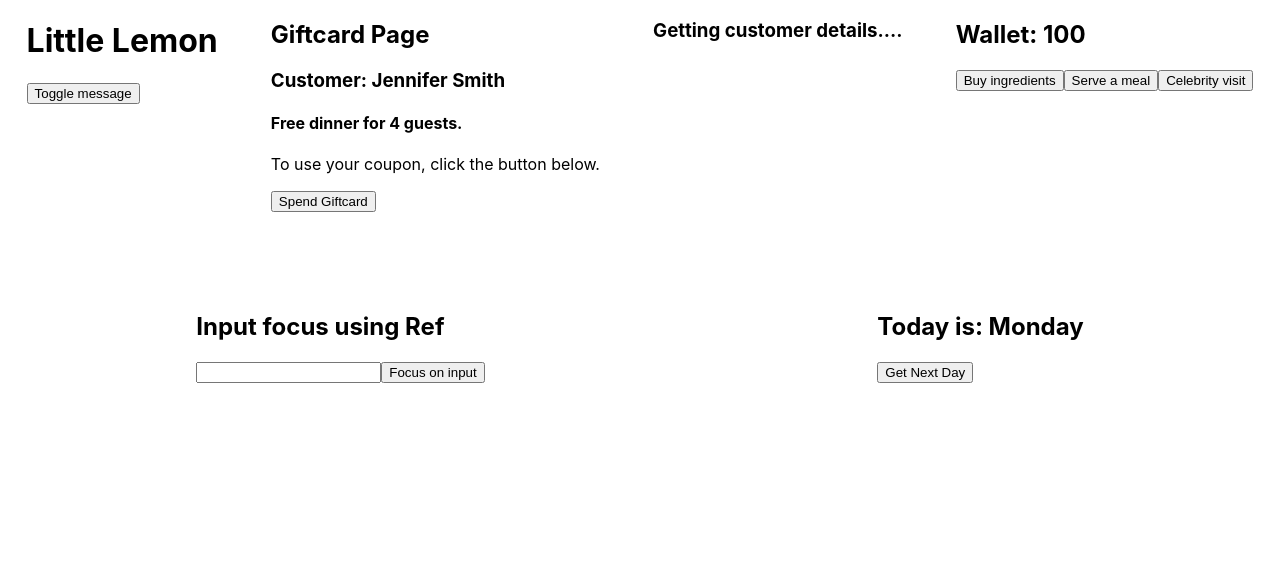
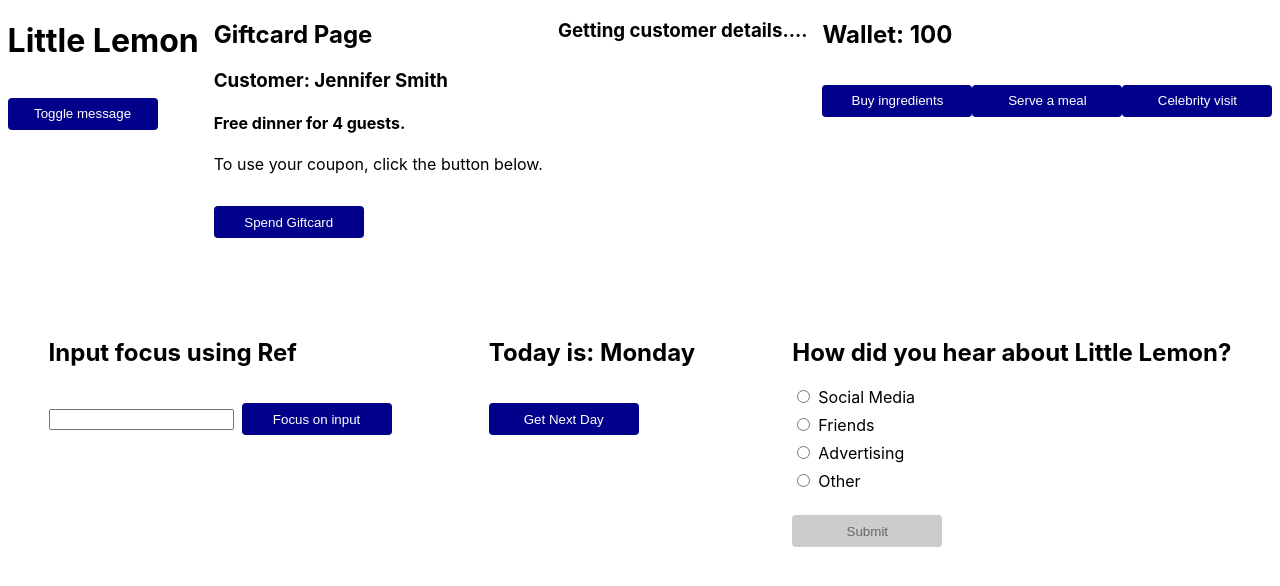
Before and after one commit to madhuriS3008/reacthooks, a React (Create React App) app: page / in a window 1280 px wide. Shown: the top 586 px of the page. Built offline with nearby package versions, Linux system fonts and the light colour scheme; no server answers.

Commit message:
children manipulation using React.cloneElement and React.Children

```diff
--- a/src/App.css
+++ b/src/App.css
@@ -4,3 +4,39 @@
   flex-wrap: wrap;
   row-gap: 5rem;
 }
+
+.radioGroup {
+  display: flex;
+  flex-direction: column;
+  align-items: flex-start;
+}
+
+.radioOption {
+  margin-bottom: 8px;
+  cursor: pointer;
+}
+
+input {
+  margin-right: 8px;
+  cursor: pointer;
+}
+
+label {
+  cursor: pointer;
+}
+
+button {
+  margin-top: 16px;
+  width: 150px;
+  height: 32px;
+  border: none;
+  border-radius: 4px;
+  background-color: darkblue;
+  color: white;
+}
+
+button:disabled,
+button[disabled] {
+  background-color: #ccc;
+  color: #666;
+}
--- a/src/App.js
+++ b/src/App.js
@@ -5,6 +5,7 @@ import FetchUser from "./components/FetchUser";
 import Wallet from "./components/Wallet";
 import InputFocus from "./components/InputFocus";
 import WeekDay from "./components/WeekDay";
+import Radio from "./components/radio/Radio";
 
 function App() {
   const [toggle, setToggle] = useState(false);
@@ -31,6 +32,7 @@ function App() {
       <Wallet />
       <InputFocus />
       <WeekDay />
+      <Radio />
     </div>
   );
 }
--- /dev/null
+++ b/src/components/radio/Radio.js
@@ -0,0 +1,22 @@
+import { useState } from "react";
+import RadioGroup from "./RadioGroup";
+import RadioOption from "./RadioOption";
+
+const Radio = () => {
+  const [selected, setSelected] = useState("");
+
+  return (
+    <div>
+      <h2>How did you hear about Little Lemon?</h2>
+      <RadioGroup onChange={setSelected} selected={selected}>
+        <RadioOption value="social_media">Social Media</RadioOption>
+        <RadioOption value="friends">Friends</RadioOption>
+        <RadioOption value="advertising">Advertising</RadioOption>
+        <RadioOption value="other">Other</RadioOption>
+      </RadioGroup>
+      <button disabled={!selected}>Submit</button>
+    </div>
+  );
+};
+
+export default Radio;
--- /dev/null
+++ b/src/components/radio/RadioGroup.js
@@ -0,0 +1,14 @@
+import React from "react";
+
+const RadioGroup = ({ onChange, selected, children }) => {
+  const RadioOptions = React.Children.map(children, (child) =>
+    React.cloneElement(child, {
+      checked: child.props.value === selected,
+      onChange,
+    })
+  );
+
+  return <div className="radioGroup">{RadioOptions}</div>;
+};
+
+export default RadioGroup;
--- /dev/null
+++ b/src/components/radio/RadioOption.js
@@ -0,0 +1,17 @@
+const RadioOption = ({ value, checked, onChange, children }) => {
+  return (
+    <div className="radioOption">
+      <input
+        id={value}
+        type="radio"
+        name={value}
+        value={value}
+        checked={checked}
+        onChange={(e) => onChange(e.target.value)}
+      />
+      <label htmlFor={value}>{children} </label>
+    </div>
+  );
+};
+
+export default RadioOption;
```
